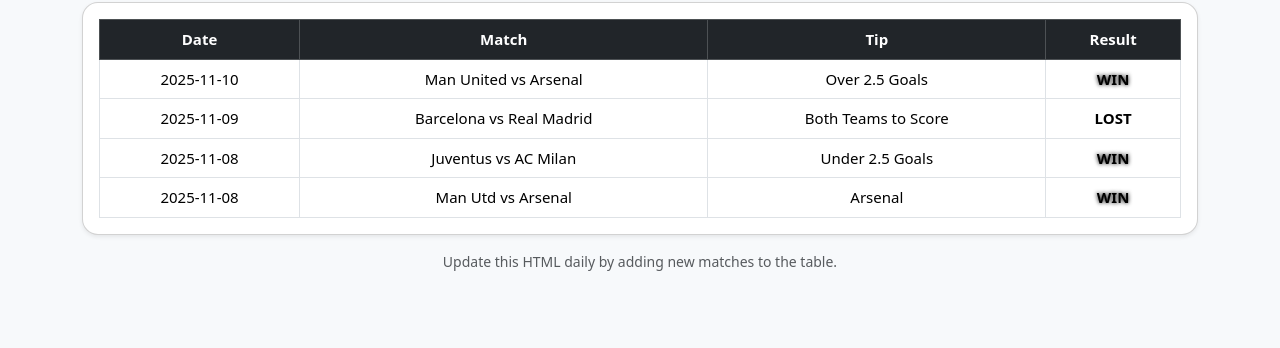
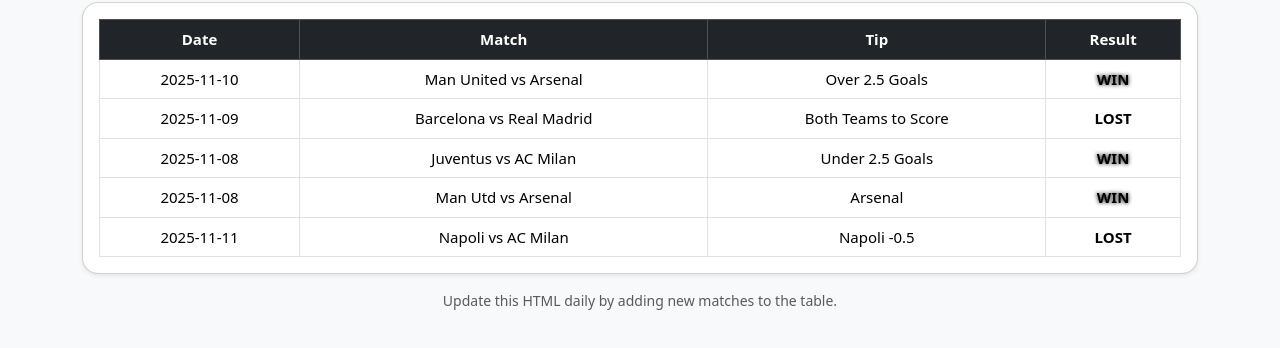
Before and after one commit to Sk192011s/foot, a plain HTML site: page index.html in a window 1280 px wide. Shown: the part 108-456 px from the top of the page. Drawn offline with nearby package versions, Linux system fonts and the light colour scheme.

Commit message:
Update index.html

```diff
--- a/index.html
+++ b/index.html
@@ -82,6 +82,12 @@
 <td>Arsenal</td>
 <td class="win">WIN</td>
               </tr>
+<tr>
+<td>2025-11-11</td>
+<td>Napoli vs AC Milan</td>
+<td>Napoli -0.5</td>
+<td class="lost">LOST</td>
+</tr>
             </tbody>
           </table>
         </div>
```
